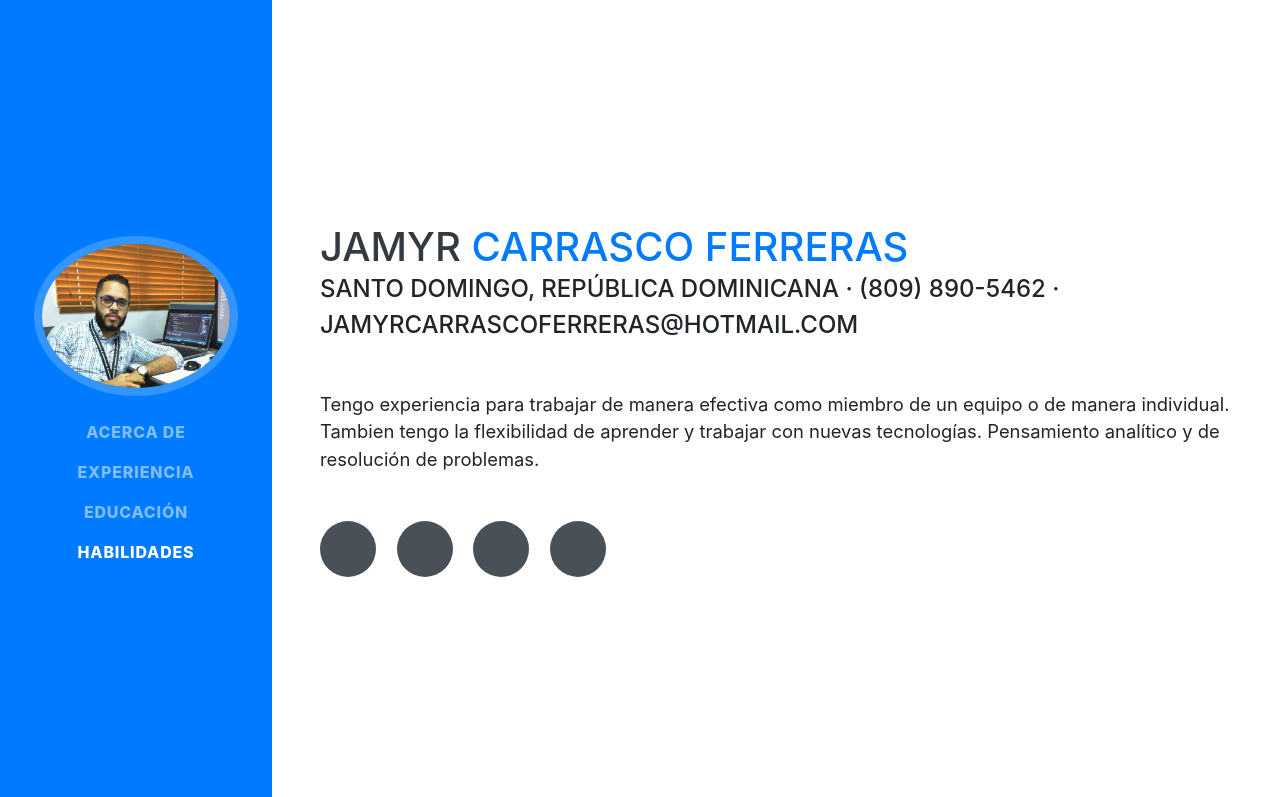
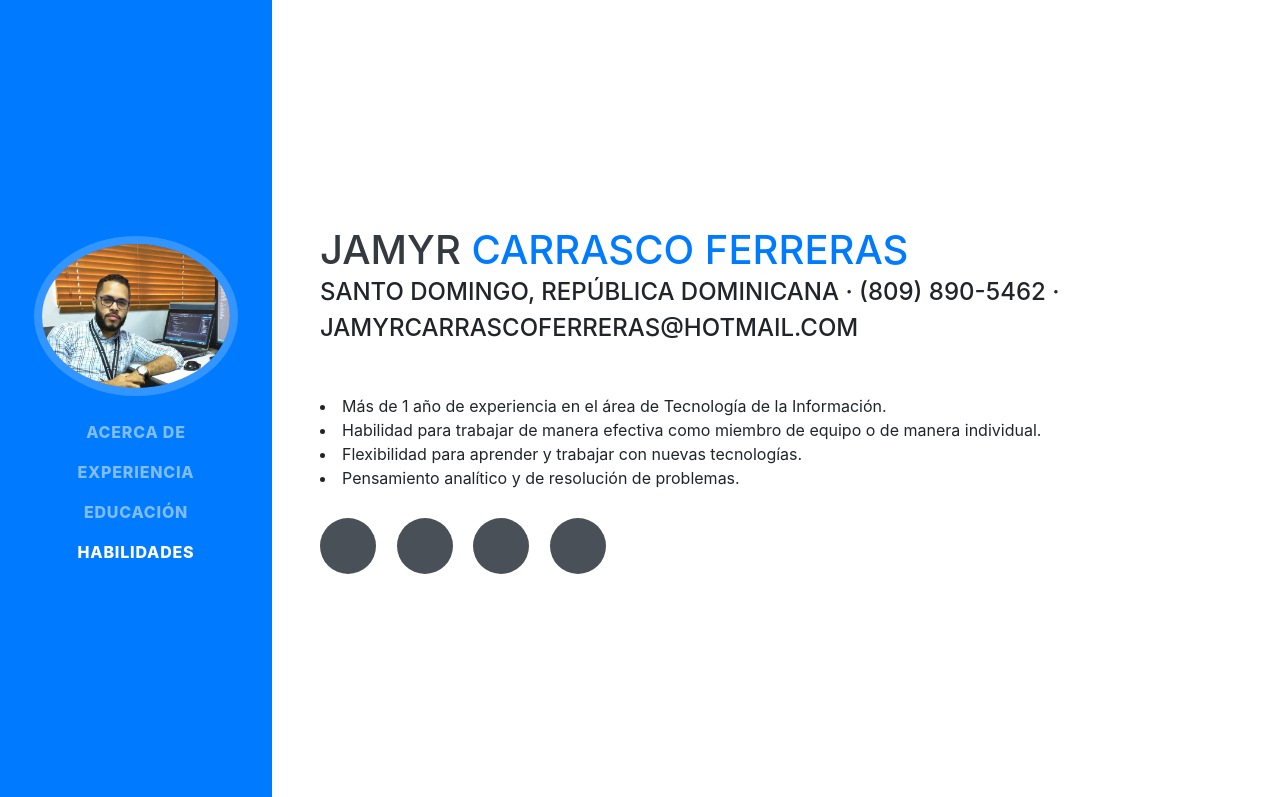
Before and after one commit to jamyrcarrasco/jamyrcarrasco.github.io, a website with bundled scripts: page index.html in a window 1280 px wide. Shown: the top 797 px of the page. Built offline with nearby package versions, Linux system fonts and the light colour scheme; a web font is replaced by a local one.

Commit message:
few updates

```diff
--- a/index.html
+++ b/index.html
@@ -70,9 +70,17 @@
         <div class="subheading mb-5">Santo Domingo, República Dominicana · (809) 890-5462 ·
           <a >jamyrcarrascoferreras@hotmail.com</a>
         </div>
-        <p class="lead mb-5">Tengo experiencia para trabajar de manera efectiva como miembro de un equipo o de manera individual.
+       <div style="margin-bottom: 3%;">
+        <lu>
+          <li>Más de 1 año de experiencia en el área de Tecnología de la Información.</li>
+          <li>Habilidad para trabajar de manera efectiva como miembro de equipo o de manera individual.</li>
+          <li>Flexibilidad para aprender y trabajar con nuevas tecnologías.</li>
+          <li>Pensamiento analítico y de resolución de problemas.</li>
+        </lu>
+       </div>
+        <!-- <p class="lead mb-5">Tengo experiencia para trabajar de manera efectiva como miembro de un equipo o de manera individual.
           Tambien tengo la flexibilidad de aprender y trabajar con nuevas tecnologías. Pensamiento analítico y de resolución de problemas.
-        </p>
+        </p> -->
         <div class="social-icons">
           <a href="https://www.linkedin.com/in/jamyr-carrasco-ferreras-6b8851159/">
             <i class="fa fa-linkedin"></i>
```
